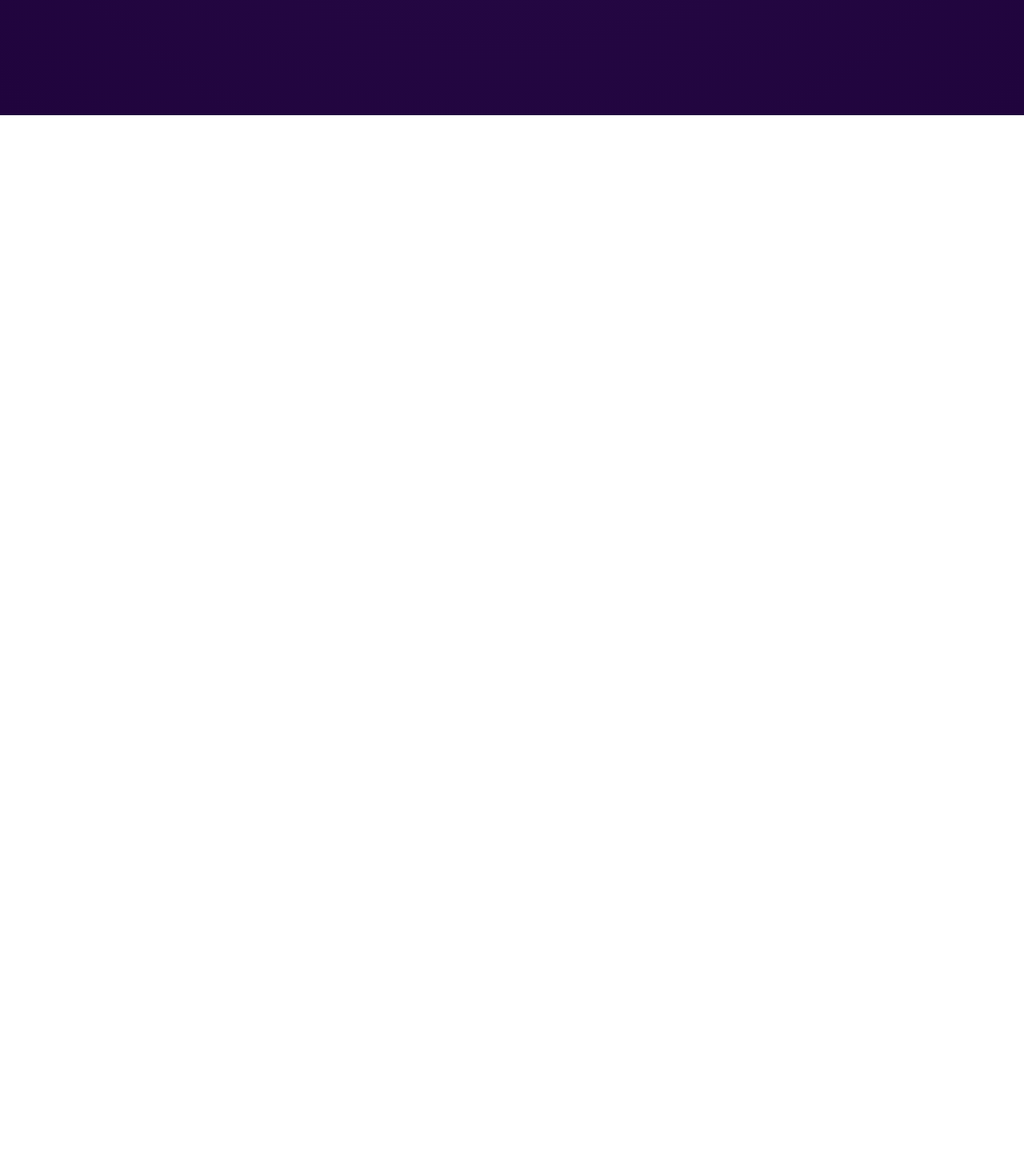
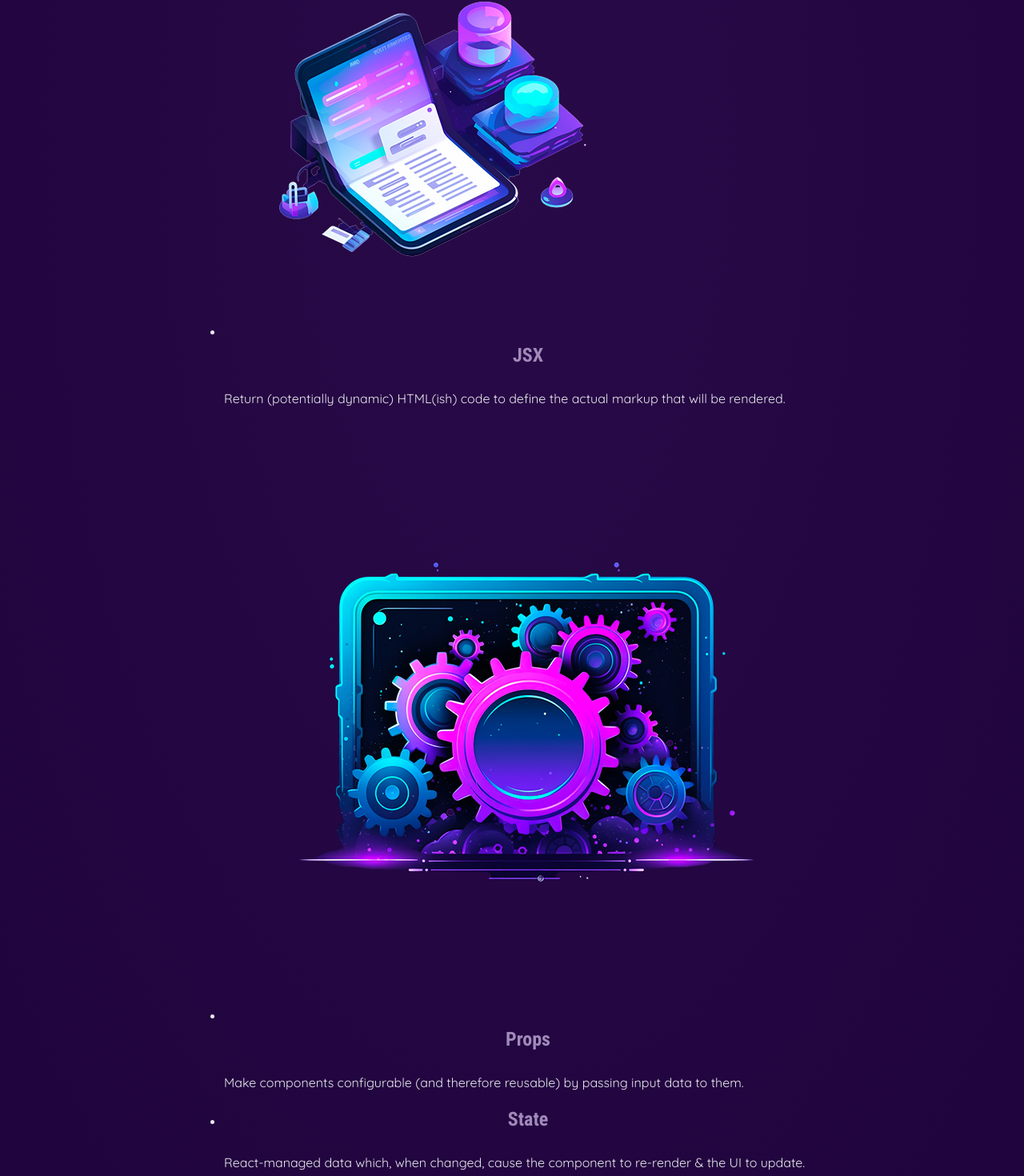
Before and after one commit to daFailer/starting-react-project, a React (Vite) app: page / in a window 1280 px wide. Shown: the part 1136-2606 px from the top of the page at 80% size. Before the commit the page ends 1280 px from the top, so only its background shows below. Built offline with nearby package versions, Linux system fonts and the light colour scheme.

Commit message:
Create CoreConcept component

```diff
--- a/src/App.tsx
+++ b/src/App.tsx
@@ -1,5 +1,5 @@
 import reactLogo from './assets/react-core-concepts.png';
-
+import CoreConcept from './components/CoreConcept';
 const reactDescriptions: string[] = [
   'Core',
   'Crucial',
@@ -31,6 +31,7 @@ function App() {
       <Header />
       <main>
         <h2>Time to get started!</h2>
+        <CoreConcept />
       </main>
     </div>
   );
--- /dev/null
+++ b/src/components/CoreConcept.tsx
@@ -0,0 +1,56 @@
+import componentsImg from '../assets/components.png';
+import jsxImg from '../assets/jsx-ui.png';
+import configImg from '../assets/config.png';
+
+function CoreConceptItem({ headline, imagePath, description }: { headline: string, imagePath?: string, description: string }) {
+    return (
+        <li>
+            {imagePath ? <img src={imagePath} alt={headline} /> : null}
+            <h2>{headline}</h2>
+            <p>{description}</p>
+        </li>
+    );
+}
+
+function CoreConcept() {
+    const coreConcepts = [
+        {
+            headline: 'Components',
+            imagePath: componentsImg,
+            description: 'The core UI building block - compose the user interface by combining multiple components.',
+        },
+        {
+            headline: 'JSX',
+            imagePath: jsxImg,
+            description: 'Return (potentially dynamic) HTML(ish) code to define the actual markup that will be rendered.',
+        },
+        {
+            headline: 'Props',
+            imagePath: configImg,
+            description: 'Make components configurable (and therefore reusable) by passing input data to them.',
+        },
+        {
+            headline: 'State',
+            // imagePath: './assets/state-mgmt.png',
+            description: 'React-managed data which, when changed, cause the component to re-render & the UI to update.',
+        },
+    ];
+
+  return (
+    <div>
+      <h2>Core Concept</h2>
+      <ul>
+        {coreConcepts.map((item) => (
+					<CoreConceptItem
+						key={`${item.headline} ${item.description}`}
+						headline={item.headline}
+						description={item.description}
+						imagePath={item?.imagePath}
+					/>
+				))}
+			</ul>
+    </div>
+  );
+}
+
+export default CoreConcept;
```
